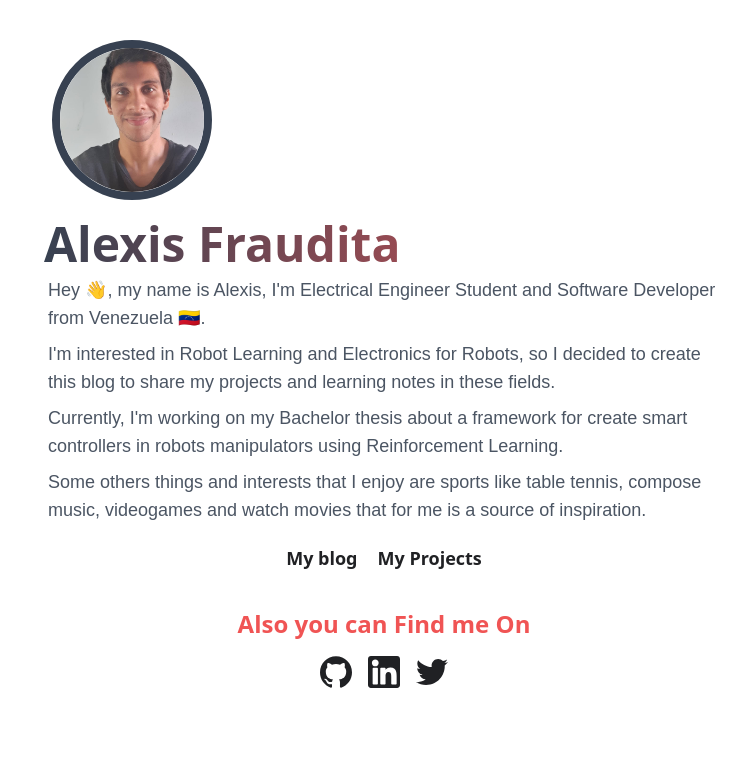
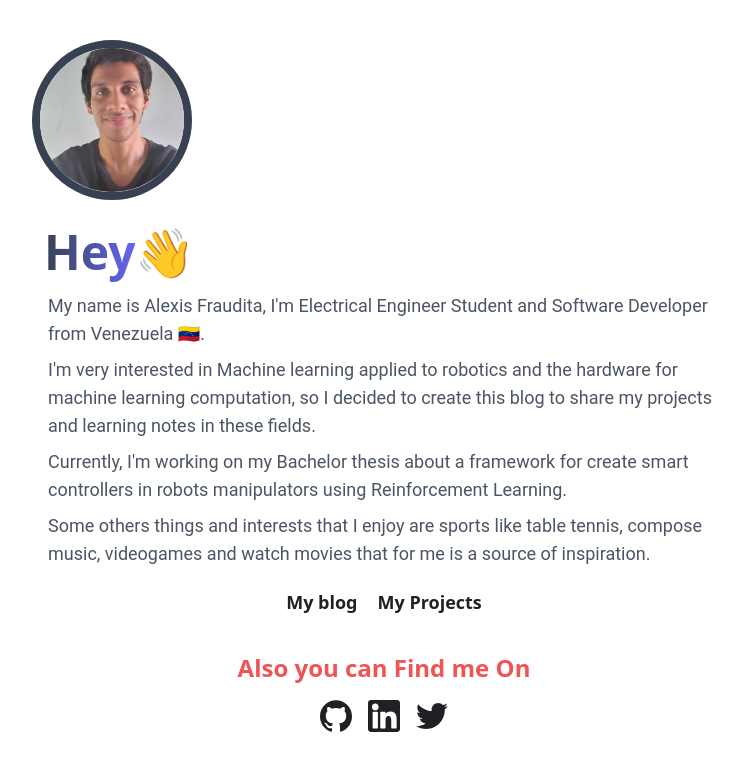
Before and after one commit to alefram/Alefram.github.io, a Next.js app: page / in a window 1280 px wide. Shown: the top 770 px of the page, without its empty margins (256-1000 px from the left). Built offline with nearby package versions, Linux system fonts and the light colour scheme; what @tailwindcss/typography would draw is missing.

Commit message:
update text and home

```diff
--- a/components/Navbar.jsx
+++ b/components/Navbar.jsx
@@ -7,17 +7,17 @@ const Navbar = () => {
 			<div className="flex flex-col md:flex-row p-4 container mx-auto lg:max-w-screen-md justify-between">
 				<div className="mt-1 pr-4 py-4">
 					<Link href="/">
-						<a className="text-gradient bg-gradient-to-r from-gray-700 to-supertext text-4xl font-bold ">
+						<a className="text-gradient bg-gradient-to-r from-gray-700 to-indigo-500 text-4xl font-bold  ">
 							Alexis Fraudita
 						</a>
 					</Link>
 				</div>
 				<div className=" md:m-2 md:p-4 space-x-4 md:text-center">
 					<Link href="/Posts">
-						<a className="text-background font-bold font-nunito hover:underline hover:text-blue-500">Posts</a>
+						<a className="text-background font-bold  hover:underline hover:text-blue-500">Posts</a>
 					</Link>
 					<Link href="/Projects">
-						<a className="text-background font-bold font-nunito hover:underline hover:text-blue-500">Projects</a>
+						<a className="text-background font-bold hover:underline hover:text-blue-500">Projects</a>
 					</Link>
 				</div>
 			</div>
--- a/components/Project.jsx
+++ b/components/Project.jsx
@@ -8,11 +8,11 @@ export default function Project({id, title, description, image, altImage}) {
                 <img src={image} alt={altImage} className='rounded-t-xl md:w-40 md:rounded-xl' />
                 <div className=" flex flex-col">
                     <Link href={`/projects/${id}`}>
-                        <a className="mt-2 md:mt-0 font-bold font-nunito text-background text-lg lg:text-3xl">
+                        <a className="mt-2 md:mt-0 font-bold text-background text-lg lg:text-3xl">
                             {title}
                         </a>
                     </Link>
-                    <small className="mt-1 font-nunito text-base text-background">
+                    <small className="mt-1 font-Roboto text-base text-background">
                         {description}
                     </small>
                 </div>
--- a/pages/Projects.jsx
+++ b/pages/Projects.jsx
@@ -12,22 +12,18 @@ export default function Projects({allProjectsData}) {
                 <title>Projects | Alexis Fraudita</title>
                 <meta name="description" content="Here There are my projects about Machine Learning, Robotics and Electronics that are my personal portfolio" />
                 <meta name="author" content="Alexis Fraudita"/>
-
                 <meta name="keywords" content="Machine Learning, Robotics, Electronics, Reinforcement Learning, Blog, Portfolio, Alexis, Fraudita, Alexis Fraudita, Python, Pytorch"/>
-
                 <meta property="og:title" content="Projects | Alexis Fraudita" />
                 <meta property="og:description" content="Here There are my projects about Machine Learning, Robotics and Electronics that are my personal portfolio" />
                 <meta property="og:url" content="https://alexfm101.github.io/Projects" />
                 <meta property="og:type" content="website" />
-
-
             </Head>
 
             <Navbar/>
 
             <main className="mx-auto px-5 lg:max-w-screen-md">
                 <div className="m-2 p-4">
-                    <h1 className="text-5xl text-center text-background font-semibold">Projects</h1>
+                    <h1 className="text-5xl text-center text-background font-bold">Projects</h1>
                 </div>
                 <div>
                     <ul>
--- a/pages/_document.js
+++ b/pages/_document.js
@@ -16,9 +16,8 @@ export default function Document() {
                 <link rel="icon" type="image/png" sizes="32x32" href="images/favicon-32x32.png"/>
                 <link rel="icon" type="image/png" sizes="16x16" href="images/favicon-16x16.png"/>
                 <link rel="manifest" href="/site.webmanifest"></link>
-
             </Head>
-            <body>
+            <body className="min-h-screen">
                 <Main/>
                 <NextScript/>
             </body>
--- a/pages/index.jsx
+++ b/pages/index.jsx
@@ -9,36 +9,36 @@ const Home = () => {
                 <title>Alexis Fraudita</title>
                 <meta name="description" content="Hey I'm Alexis Fraudita, I'm software developer and I will share with you everything that i'm learning about machine learning, electronics and more." />
                 <meta name="author" content="Alexis Fraudita"/>
-
                 <meta name="keywords" content="Machine Learning, Robotics, Electronics, Reinforcement Learning, Blog, Portfolio, Alexis, Fraudita, Alexis Fraudita, Python, Pytorch"/>
-
                 <meta property="og:title" content="Alexis Fraudita" />
                 <meta property="og:description" content="Hey I'm Alexis Fraudita, I'm software developer and I will share with you everything that i'm learning about machine learning, electronics and more." />
                 <meta property="og:image" content="https://alexfm101.github.io/images/me.jpeg" />
                 <meta property="og:url" content="https://alexfm101.github.io/" />
                 <meta property="og:type" content="website" />
-
             </Head>
 
             <main className="mx-auto md:px-8 lg:max-w-screen-md pt-10">
-                <div className="ml-5">
+                <div className=" ml-2 md:ml-0">
                     <img src="/images/me.jpeg" className="rounded-full border-8 border-gray-700 w-40" alt="me" />
                 </div>
-                <h1 className="text-gradient bg-gradient-to-r from-gray-700 to-supertext text-4xl font-bold ml-3 mt-5 md:text-5xl">
-                    Alexis Fraudita
-                </h1>
+                <div className="flex pt-5">
+                    <h1 className="text-gradient bg-gradient-to-r from-gray-700 to-indigo-500 text-4xl font-bold ml-3 py-2 font-sans md:text-5xl">
+                        Hey
+                    </h1>
+                    <p className='text-4xl md:text-5xl py-2'>&#128075;</p>
+                </div>
                 <div className="max-w-screen-md mx-4">
 
-                    <p className="mt-2 font-nunito  text-gray-600 lg:text-lg">
-                        Hey &#128075;, my name is Alexis, I&apos;m Electrical Engineer Student and Software Developer from Venezuela 🇻🇪.
+                    <p className="mt-2 font-Roboto  text-gray-600 lg:text-lg">
+                        My name is Alexis Fraudita, I&apos;m Electrical Engineer Student and Software Developer from Venezuela 🇻🇪.
                     </p>
-                    <p className="font-nunito  text-gray-600 mt-2 lg:text-lg">
-                        I&apos;m interested in Robot Learning and Electronics for Robots, so I decided to create this blog to share my projects and learning notes in these fields.
+                    <p className="font-Roboto  text-gray-600 mt-2 lg:text-lg">
+                         I&apos;m very interested in Machine learning applied to robotics and the hardware for machine learning computation, so I decided to create this blog to share my projects and learning notes in these fields.
                     </p>
-                    <p className='mt-2 font-nunito text-gray-600 lg:text-lg'>
+                    <p className='mt-2 font-Roboto text-gray-600 lg:text-lg'>
                         Currently, I&apos;m working on my Bachelor thesis about a framework for create smart controllers in robots manipulators using Reinforcement Learning.
                     </p>
-                    <p className="font-nunito text-gray-600 mt-2 lg:text-lg">
+                    <p className="font-Roboto text-gray-600 mt-2 lg:text-lg">
                         Some others things and interests that I enjoy are sports like table tennis, compose music, videogames  and watch movies that for me is a source of inspiration.
                     </p>
                 </div>
@@ -55,7 +55,7 @@ const Home = () => {
                     </dd>
                 </dl>
                 <div className="p-4 mt-5">
-                    <h1 className=" text-supertext text-2xl font-semibold text-center ">Also you can Find me On</h1>
+                    <h1 className=" text-supertext text-2xl font-bold text-center">Also you can Find me On</h1>
                     <div className="p-4 flex flex-row justify-center space-x-4">
                         <div>
                             <Link href="https://github.com/Alexfm101" passHref={true}>
--- a/pages/projects/[id].jsx
+++ b/pages/projects/[id].jsx
@@ -7,23 +7,22 @@ const Post = ({projectData}) => {
   return (
         <div>
             <Head>
-                <title>{projectData.title}</title>
+                <title>Project | {projectData.title}</title>
                 <meta name="author" content="Alexis Fraudita"/>
                 <meta name="keywords" content="Machine Learning, Robotics, Electronics, Reinforcement Learning, Blog, Portfolio, Alexis, Fraudita, Alexis Fraudita, Python, Pytorch"/>
                 <meta property="og:title" content={projectData.title} />
                 <meta property="og:description" content={projectData.description} />
                 <meta property="og:type" content="article" />
                 <meta property="og:url" content={`https://alexfm101.github.io/projects/${projectData.title}`} />
-
             </Head>
 
             <Navbar/>
             <main className="container mx-auto px-5 lg:max-w-screen-md">
                 <div>
-                    <h1 className="text-5xl text-gray-900 font-nunito font-semibold">{projectData.title}</h1>
+                    <h1 className="text-5xl text-gray-900 font-bold">{projectData.title}</h1>
                 </div>
                 <div
-                    className="text-justify mt-4 font-Roboto markdown prose prose-lg prose-blue	text-background"
+                    className="text-justify mt-4 font-Roboto markdown prose prose-lg prose-blue text-background"
                     dangerouslySetInnerHTML={{ __html: projectData.contentHtml }}
                 />
             </main>
```
